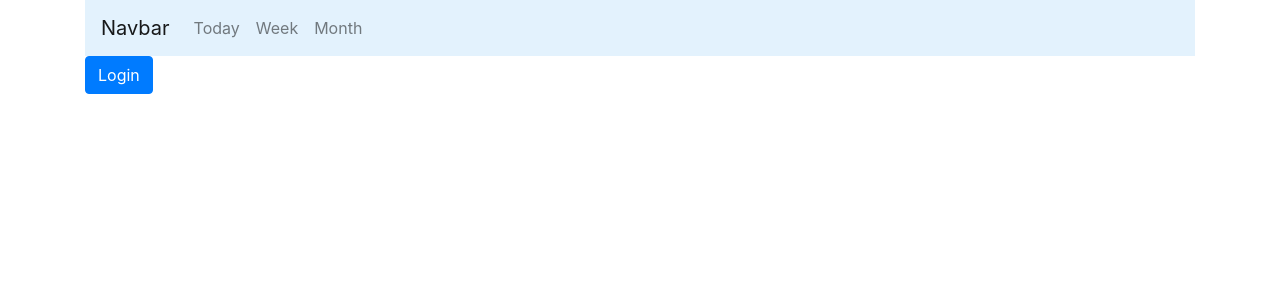
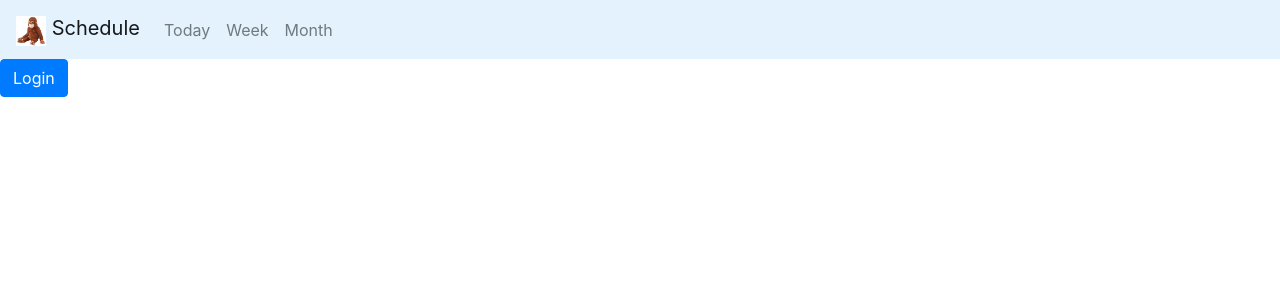
Before and after one commit to simony05/schedule-app, a Django app: page / in a window 1280 px wide. Shown: the top 300 px of the page. Run offline with Django 4.2, Linux system fonts and the light colour scheme; data that the repository does not hold is empty; some libraries are stand-ins or nearby versions.

Commit message:
fixed static files (css+js+img)

```diff
--- a/schedule/static/schedule/index.js
+++ b/schedule/static/schedule/index.js
@@ -31,14 +31,14 @@ fetch(`/activities/${time}`)
   .then(activities => {
     console.log("hia")
 
-    document.querySelector(`#${time}-view`).innerHTML = ""
+    document.querySelector(`#${time}-view`).innerHTML = "";
 
     // Loop through activities occurring in that time period, create <div> for each
 
     activities.forEach(activity => {
       console.log("hi")
       // Create div for each activity
-      document.querySelector(`#${time}-view`).innerHTML += `<h4>${activity.title}</h4>`
+      document.querySelector(`#${time}-view`).innerHTML += `<h4>${activity.title}</h4>`;
     })
   })
 }
--- a/schedule/static/schedule/styles.css
+++ b/schedule/static/schedule/styles.css
@@ -1,3 +1,7 @@
+h4 {
+  background-color: green;
+}
+
 .navbar a {
   text-decoration: none;
   position: relative;
--- a/schedule/templates/schedule/index.html
+++ b/schedule/templates/schedule/index.html
@@ -3,7 +3,10 @@
 
 {% block body %}
   <nav class="navbar navbar-expand-lg navbar-light" style="background-color: #e3f2fd;">
-    <a class="navbar-brand" href="#">Navbar</a>
+    <a class="navbar-brand">
+      <img src="{% static 'schedule/monkey.jpg' %}" alt="" width="30" height="30" class="d-inline-block align-text-top">
+      Schedule
+    </a>
     <button class="navbar-toggler" type="button" data-toggle="collapse" data-target="#navbarNavAltMarkup" aria-controls="navbarNavAltMarkup" aria-expanded="false" aria-label="Toggle navigation">
       <span class="navbar-toggler-icon"></span>
     </button>
@@ -99,5 +102,5 @@
 {% endblock %}
 
 {% block script %}
-    <script src="{% static 'schedule/index.js' %}"></script>
+    <script src="{% static 'schedule/index.js' %}" type="text/javascript"></script>
 {% endblock %}
--- a/schedule/templates/schedule/layout.html
+++ b/schedule/templates/schedule/layout.html
@@ -5,7 +5,7 @@
     <head>
         <title>{% block title %}Schedule{% endblock %}</title>
         <link rel="stylesheet" href="https://stackpath.bootstrapcdn.com/bootstrap/4.4.1/css/bootstrap.min.css" integrity="sha384-Vkoo8x4CGsO3+Hhxv8T/Q5PaXtkKtu6ug5TOeNV6gBiFeWPGFN9MuhOf23Q9Ifjh" crossorigin="anonymous">
-        <link rel="stylesheet" type="text/css" href="{% static 'schedule/styles.css' %}">
+        <link rel="stylesheet" href="{% static 'schedule/styles.css' %}" type="text/css">
         <script src="https://code.jquery.com/jquery-3.2.1.slim.min.js" integrity="sha384-KJ3o2DKtIkvYIK3UENzmM7KCkRr/rE9/Qpg6aAZGJwFDMVNA/GpGFF93hXpG5KkN" crossorigin="anonymous"></script>
         <script src="https://cdn.jsdelivr.net/npm/popper.js@1.12.9/dist/umd/popper.min.js" integrity="sha384-ApNbgh9B+Y1QKtv3Rn7W3mgPxhU9K/ScQsAP7hUibX39j7fakFPskvXusvfa0b4Q" crossorigin="anonymous"></script>
         <script src="https://cdn.jsdelivr.net/npm/bootstrap@4.0.0/dist/js/bootstrap.min.js" integrity="sha384-JZR6Spejh4U02d8jOt6vLEHfe/JQGiRRSQQxSfFWpi1MquVdAyjUar5+76PVCmYl" crossorigin="anonymous"></script>
@@ -13,7 +13,7 @@
         {% endblock %}
     </head>
     <body>
-        <div class="container">
+        <div>
             {% block body %}
             {% endblock %}
         </div>
```
Also changed, not shown: project/settings.py (+4 -4 lines), db.sqlite3, schedule/static/schedule/monkey.jpg (added), 4 other files.
